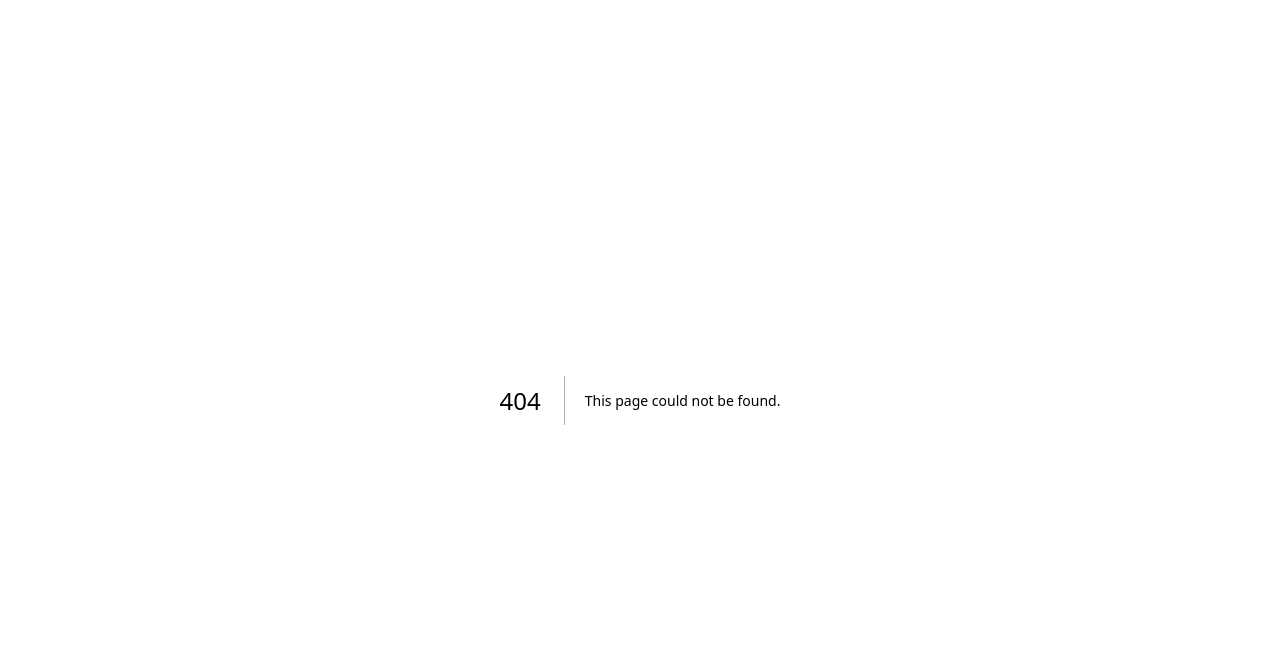
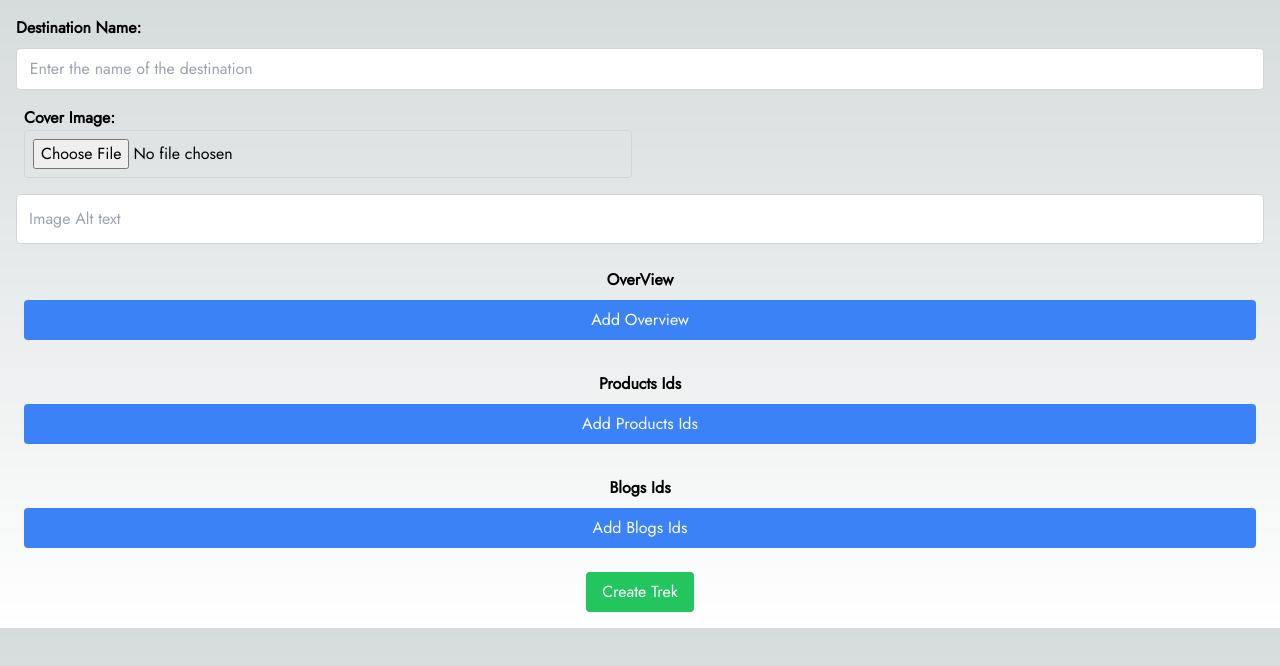
Before and after one commit to arsalain/Dino1, a Next.js app: page /createdest in a window 1280 px wide. Before the commit this address had no page. Shown: the top 666 px of the page. Built offline with nearby package versions, Linux system fonts and the light colour scheme.

Commit message:
eight commit

```diff
--- /dev/null
+++ b/app/createdest/page.tsx
@@ -0,0 +1,222 @@
+"use client"
+import { useState } from 'react';
+
+const page = () => {
+    const [destData, setDestData] = useState({
+        name: '',
+        coverimage: null,
+        imagealt:'',
+        over:[],
+        products: [],
+        blogs: []
+    })
+    const handleChange = (e) => {
+        setDestData({ ...destData, [e.target.name]: e.target.value });
+      };
+    const handleFileChange = (e) => {
+        // Assuming that you are calling this function with the proper 'name' attribute of the input
+        const { name, files } = e.target;
+
+        if (files.length > 0) {
+          // If there's a file selected, update the trekData state with the new file.
+          setDestData(prevState => ({
+            ...prevState,
+            [name]: files[0] // Store the first selected file.
+          }));
+        }
+      };
+      const handleChangeArray = (name, index, value) => {
+        setDestData((prev) => {
+          const newArray = [...prev[name]];
+          newArray[index] = value;
+          return { ...prev, [name]: newArray };
+        });
+      };
+      const handleAddArrayItem = (field) => {
+        setDestData((prevDestData) => ({
+          ...prevDestData,
+          [field]: [...prevDestData[field], ''], // Add a new empty string item
+        }));
+      };
+      const handleRemoveArrayItem = (name, index) => {
+        setDestData((prev) => {
+          const newArray = [...prev[name]];
+          newArray.splice(index, 1);
+          return { ...prev, [name]: newArray };
+        });
+      };
+    const handleSubmit = async (e) => {
+        e.preventDefault();
+
+        const formData = new FormData();
+
+        // Append non-array fields to formData
+        for (const [key, value] of Object.entries(destData)) {
+            if (!['over','products','blogs'].includes(key)) {
+              formData.append(key, value);
+            }
+          }
+          destData.blogs.forEach((item, index) => {
+            formData.append(`blogs[${index}]`, item.trim());
+          });
+
+          // Assuming trekData.things is an array
+          destData.products.forEach((item, index) => {
+            formData.append(`products[${index}]`, item.trim());
+          });
+          destData.over.forEach((item, index) => {
+            formData.append(`over[${index}]`, item.trim());
+          });
+    for (let [key, value] of formData.entries()) {
+        console.log(`${key}:`, value , "hey");
+      }
+    try {
+        const response = await fetch('http://localhost:4000/dest/createdest', {
+          method: 'POST',
+          body: formData,
+        });
+
+        if (!response.ok) {
+          throw new Error(`HTTP error! status: ${response.status}`);
+        }
+
+        const data = await response.json();
+        console.log(data);
+        alert("Data successfully uploaded");
+      } catch (error) {
+        console.error('Error submitting form:', error);
+        alert("Data upload error");
+      }
+    };
+  return (
+    <div>
+       <div className="container mx-auto p-4 ">
+      <form onSubmit={handleSubmit} className="flex flex-col gap-4">
+        <div className="flex flex-col gap-2">
+          <label htmlFor="name" className="font-bold">Destination Name:</label>
+          <input
+            type="text"
+            id="name"
+            name="name"
+            placeholder=' Enter the name of the destination'
+            value={destData.name}
+            onChange={handleChange}
+            className="p-2 border border-gray-300 rounded"
+          />
+        </div>
+        <div className="flex flex-col px-2 w-1/2">
+    <label htmlFor="testimage" className="font-bold">Cover Image:</label>
+    <input
+      type="file"
+      id="coverimage"
+      name="coverimage"
+      onChange={handleFileChange} // Ensure you have a handler for file changes
+      className="p-2 border border-gray-300 rounded"
+    />
+
+  </div>
+  <input
+        type="text"
+        placeholder="Image Alt text"
+        name="imagealt"
+        value={destData.imagealt}
+        onChange={handleChange}
+        className="w-full p-3 border border-gray-300 rounded"
+      />
+      <div className='w-full px-2 py-2'>
+  <h3 className="text-center font-semibold">OverView</h3>
+  {destData.over.map((item, index) => (
+    <div key={index} className="flex flex-row gap-2 items-center">
+      <textarea
+        value={item}
+        placeholder={`Overview Para  ${index + 1}`}
+        onChange={(e) => handleChangeArray('over', index, e.target.value)}
+        className="p-2 border border-gray-300 rounded w-full"
+      />
+      <button
+        type="button"
+        onClick={() => handleRemoveArrayItem('over', index)}
+        className="bg-red-500 text-white px-2 py-1 rounded"
+      >
+        Remove
+      </button>
+    </div>
+  ))}
+  <button
+    type="button"
+    onClick={() => handleAddArrayItem('over')}
+    className="mt-2 px-4 py-2 bg-blue-500 text-white rounded hover:bg-blue-700 w-full"
+  >
+    Add Overview
+  </button>
+</div>
+<div className='w-full px-2 py-2'>
+  <h3 className="text-center font-semibold">Products Ids</h3>
+  {destData.products.map((item, index) => (
+    <div key={index} className="flex flex-row gap-2 items-center">
+      <textarea
+        value={item}
+        placeholder={`Enter Products ids  ${index + 1}`}
+        onChange={(e) => handleChangeArray('products', index, e.target.value)}
+        className="p-2 border border-gray-300 rounded w-full"
+      />
+      <button
+        type="button"
+        onClick={() => handleRemoveArrayItem('products', index)}
+        className="bg-red-500 text-white px-2 py-1 rounded"
+      >
+        Remove
+      </button>
+    </div>
+  ))}
+  <button
+    type="button"
+    onClick={() => handleAddArrayItem('products')}
+    className="mt-2 px-4 py-2 bg-blue-500 text-white rounded hover:bg-blue-700 w-full"
+  >
+    Add Products Ids
+  </button>
+</div>
+<div className='w-full px-2 py-2'>
+  <h3 className="text-center font-semibold">Blogs Ids</h3>
+  {destData.blogs.map((item, index) => (
+    <div key={index} className="flex flex-row gap-2 items-center">
+      <textarea
+        value={item}
+        placeholder={`Enter Blogs ids  ${index + 1}`}
+        onChange={(e) => handleChangeArray('blogs', index, e.target.value)}
+        className="p-2 border border-gray-300 rounded w-full"
+      />
+      <button
+        type="button"
+        onClick={() => handleRemoveArrayItem('blogs', index)}
+        className="bg-red-500 text-white px-2 py-1 rounded"
+      >
+        Remove
+      </button>
+    </div>
+  ))}
+  <button
+    type="button"
+    onClick={() => handleAddArrayItem('blogs')}
+    className="mt-2 px-4 py-2 bg-blue-500 text-white rounded hover:bg-blue-700 w-full"
+  >
+    Add Blogs Ids
+  </button>
+</div>
+<div className='flex justify-center'>
+        <button
+          type="submit"
+          className="px-4 py-2 bg-green-500 text-white rounded hover:bg-green-700"
+        >
+          Create Trek
+        </button>
+        </div>
+      </form>
+    </div>
+    </div>
+
+  )
+}
+
+export default page
--- a/app/createtrek/page.tsx
+++ b/app/createtrek/page.tsx
@@ -53,8 +53,7 @@ itinerary: '',
     rtype: '',
     rtypename: '',
     rlevel: '',
-    rlevelname: '',
-    rlink: '' }],
+    rlevelname: '' }],
     batch: [{ date: '', amount: '' }],
     // ... initialize other array fields similarly
   });
@@ -114,6 +113,12 @@ console.log(trekData,"trek")
       return { ...prev, [name]: newArray };
     });
   };
+  const handleAddArrayItem = (field) => {
+    setTrekData((prevTrekData) => ({
+      ...prevTrekData,
+      [field]: [...prevTrekData[field], ''], // Add a new empty string item
+    }));
+  };
   const handleRemoveArrayItem = (name, index) => {
     setTrekData((prev) => {
       const newArray = [...prev[name]];
@@ -148,12 +153,7 @@ console.log(trekData,"trek")
     updatedRelated[index] = { ...updatedRelated[index], rimage: e.target.files[0] };
     setTrekData({ ...trekData, related: updatedRelated });
   };
-  const handleAddArrayItem = (field) => {
-    setTrekData((prevTrekData) => ({
-      ...prevTrekData,
-      [field]: [...prevTrekData[field], ''], // Add a new empty string item
-    }));
-  };
+
   const addNewRelated = () => {
     setTrekData({
       ...trekData,
@@ -171,7 +171,6 @@ console.log(trekData,"trek")
           rlevelname: '',
           rservice: '',
           rservicename: '',
-          rlink:''
         }
       ],
     });
@@ -956,14 +955,7 @@ trekData.notincluded.forEach((item, index) => {
 </button>
 
         {/* Submit button */}
-        <div className='flex justify-center'>
-        <button
-          type="submit"
-          className="px-4 py-2 bg-green-500 text-white rounded hover:bg-green-700"
-        >
-          Create Trek
-        </button>
-        </div>
+
 
     </form>
     </div>
```
